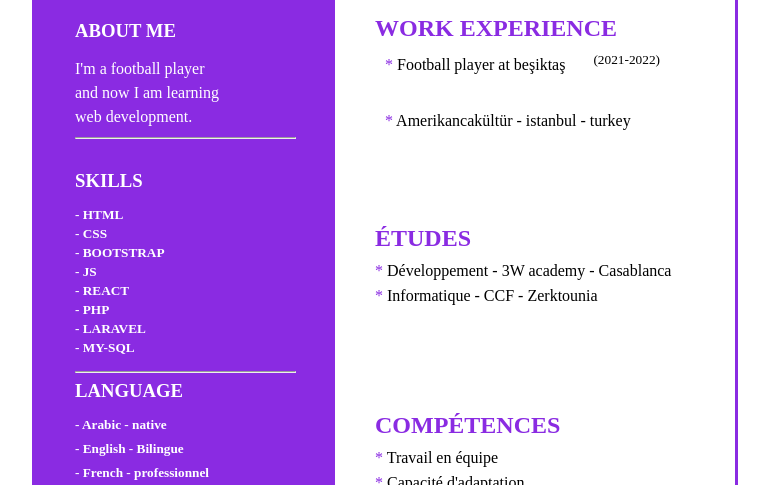
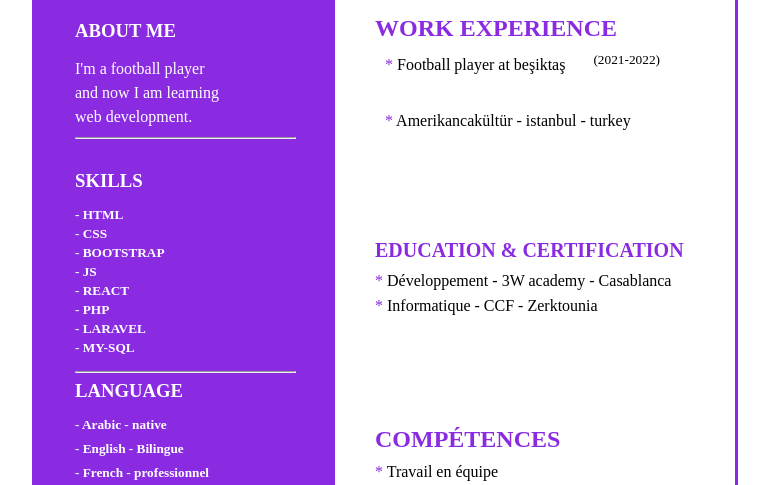
Before and after one commit to kadimalhariri/CV, a plain HTML site: page index.html in a window 1280 px wide. Shown: the part 213-698 px from the top of the page, without its empty margins (255-1024 px from the left). Drawn offline with Linux system fonts and the light colour scheme.

Commit message:
CHNAGE ETUDE TITLEE

```diff
--- a/index.html
+++ b/index.html
@@ -86,7 +86,7 @@
             <p><span>*</span> Amerikancakültür - istanbul - turkey</p>
           </div>
           <div class="education">
-            <h2>ÉTUDES</h2>
+            <h2>EDUCATION & CERTIFICATION</h2>
             <p><span>*</span> Développement - 3W academy - Casablanca</p>
             <p><span>*</span> Informatique - CCF - Zerktounia</p>
           </div>
--- a/style.css
+++ b/style.css
@@ -169,6 +169,8 @@ main {
 .education h2 {
     color: blueviolet;
     margin-bottom: 10px;
+    font-size: 20PX;
+    margin-top: 14PX;
 }
 .education p {
     margin-bottom: 7px;
```
